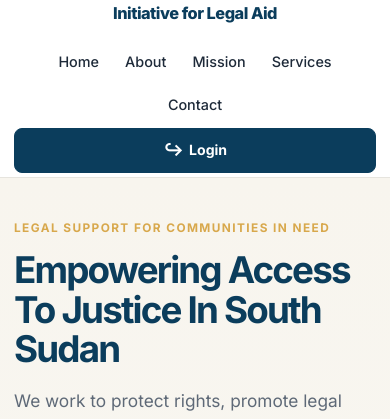
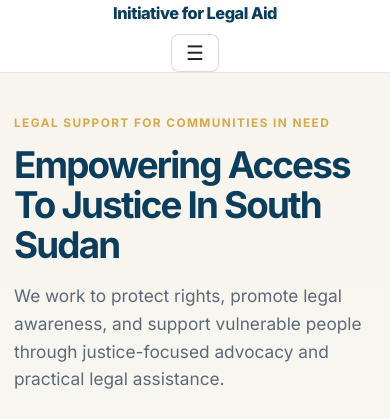
Before and after one commit to freerfa/https-initiativeforlegalaid.org, a Flask app: page / in a window 390 px wide. Shown: the top 419 px of the page. Run offline with Flask 3, Linux system fonts and the light colour scheme; data comes from the database, SQL or seed files in the repository; some libraries are stand-ins or nearby versions.

Commit message:
Re-add hamburger toggle visible on small screens only

```diff
--- a/static/style.css
+++ b/static/style.css
@@ -1340,17 +1340,39 @@ img { overflow-wrap: anywhere; }
   .footer-grid { grid-template-columns: 1fr 1fr; }
 }
 
+/* Mobile nav toggle — hidden on desktop, shown only ≤768px */
+.nav-toggle { display: none; }
+
+@media (max-width: 768px) {
 /* --- Tablets / large phones (<=768px): always-visible wrapping nav + single columns --- */
 @media (max-width: 768px) {
   .nav-wrap { gap: 8px; flex-wrap: wrap; justify-content: center; }
   .brand { width: 100%; text-align: center; }
+  .nav-toggle {
+    display: inline-flex;
+    align-items: center;
+    justify-content: center;
+    margin: 0 auto;
+    background: #fff;
+    border: 1px solid rgba(0, 0, 0, 0.15);
+    border-radius: 8px;
+    font-size: 20px;
+    line-height: 1;
+    padding: 8px 14px;
+    cursor: pointer;
+    color: #222;
+  }
   #main-nav {
+    display: none;
     width: 100%;
+    flex-direction: column;
+    align-items: center;
     flex-wrap: wrap;
     justify-content: center;
     gap: 4px 14px;
     padding: 8px 0 4px;
   }
+  #main-nav.open { display: flex; }
   #main-nav a { padding: 8px 6px; }
   #main-nav a.nav-button { text-align: center; }
 
--- a/templates/base.html
+++ b/templates/base.html
@@ -12,12 +12,13 @@
     <link rel="preconnect" href="https://fonts.googleapis.com" />
     <link rel="preconnect" href="https://fonts.gstatic.com" crossorigin />
     <link href="https://fonts.googleapis.com/css2?family=Inter:wght@400;500;600;700;800&display=swap" rel="stylesheet" />
-    <link rel="stylesheet" href="{{ url_for('static', filename='style.css', v='20260915c') }}" />
+    <link rel="stylesheet" href="{{ url_for('static', filename='style.css', v='20260915d') }}" />
   </head>
   <body>
     <header class="topbar">
       <div class="container nav-wrap">
         <div class="brand">{{ site.site_name }}</div>
+        <button class="nav-toggle" id="navToggle" aria-expanded="false" aria-controls="main-nav" aria-label="Toggle navigation menu">☰</button>
         <nav id="main-nav">
           <a href="/">Home</a>
           <a href="#about">About</a>
@@ -71,5 +72,17 @@
         </div>
       </div>
     </footer>
+    <script>
+      (function () {
+        var t = document.getElementById('navToggle');
+        var n = document.getElementById('main-nav');
+        if (t && n) {
+          t.addEventListener('click', function () {
+            var open = n.classList.toggle('open');
+            t.setAttribute('aria-expanded', open ? 'true' : 'false');
+          });
+        }
+      })();
+    </script>
   </body>
 </html>
```
Also changed, not shown: CHANGELOG.md.
